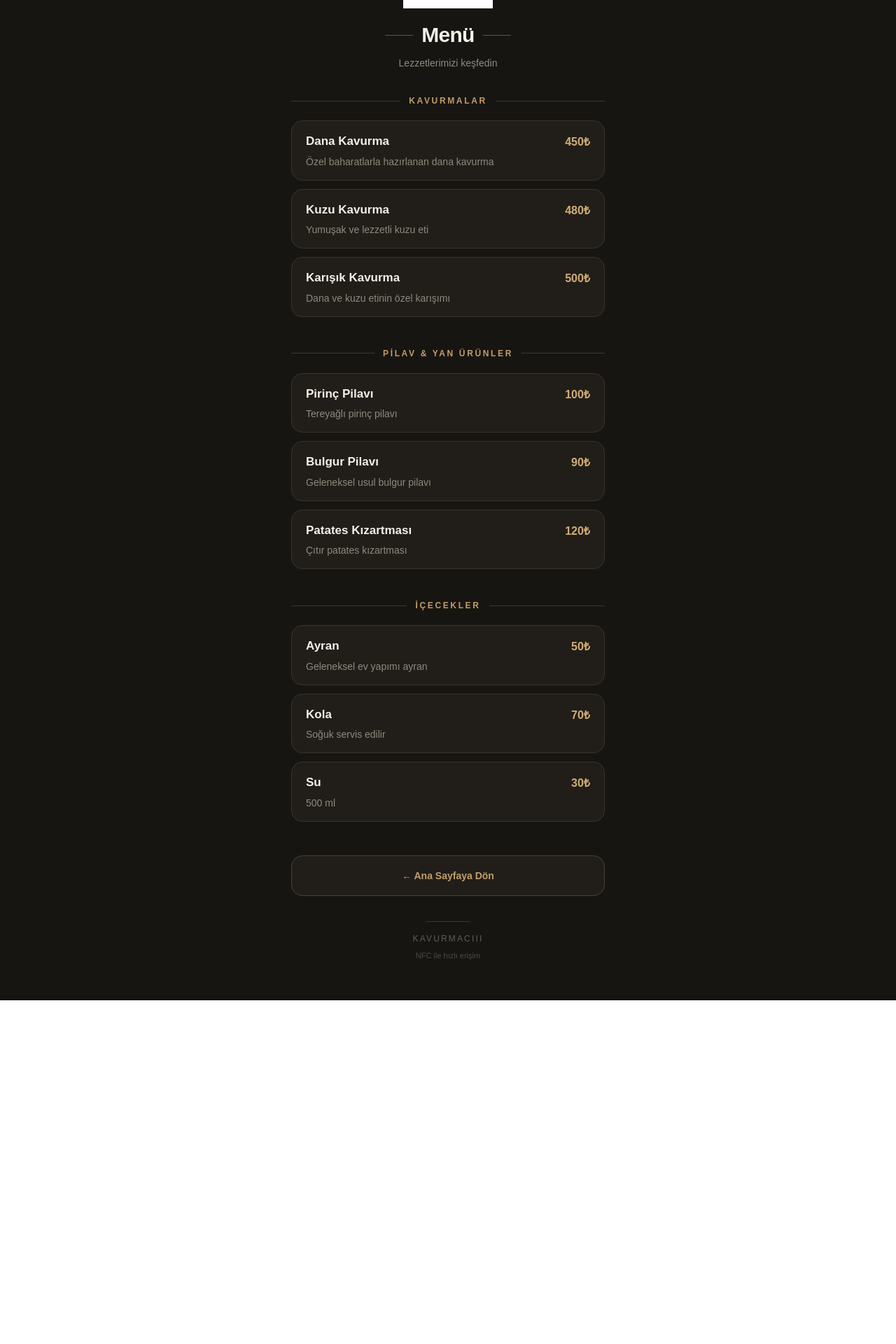
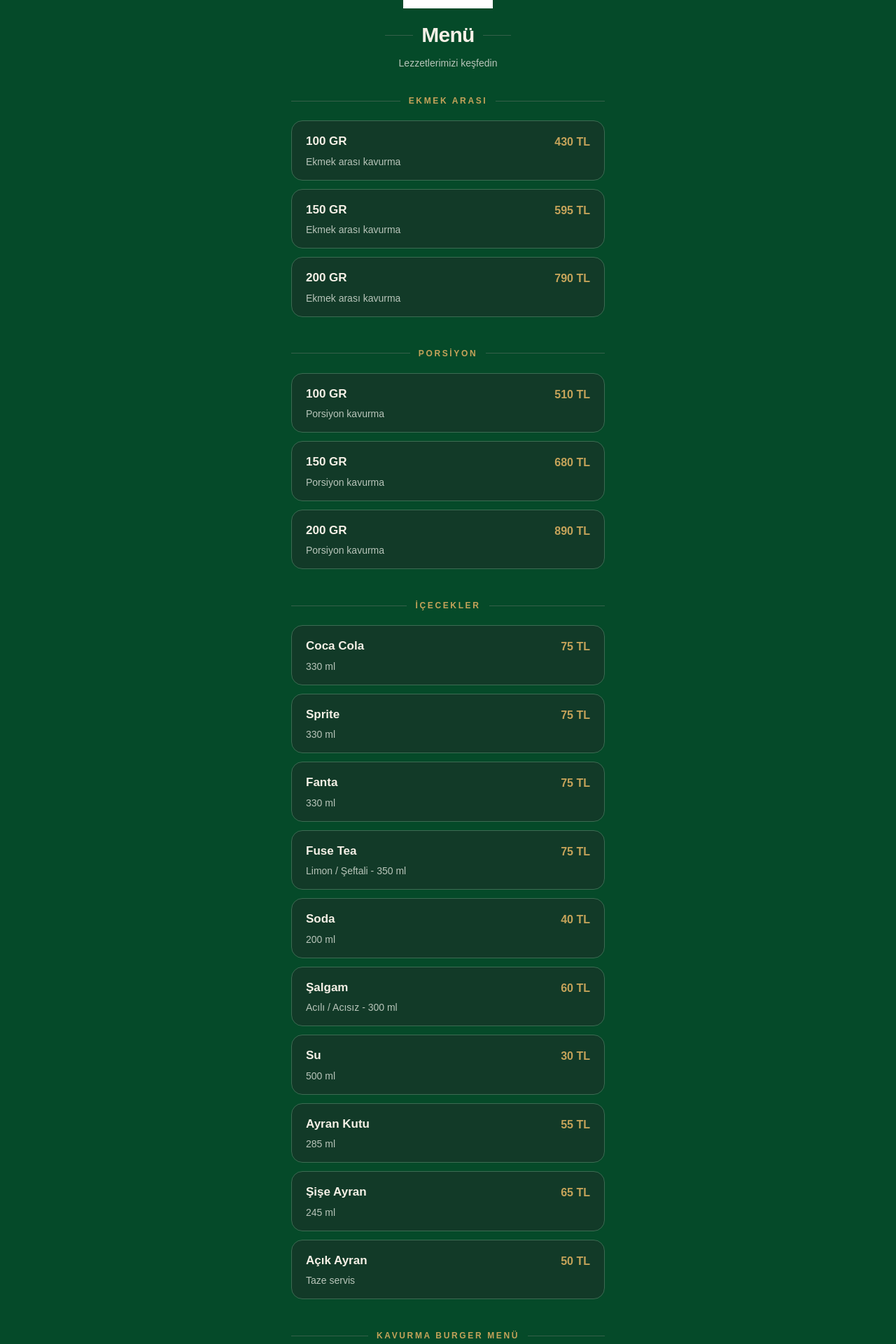
Before and after one commit to haktansengul/nfc-review-system, a Next.js app: page /n/Kavurmaciii/menu in a window 1280 px wide. Shown: the part 160-2080 px from the top of the page at 70% size. Before the commit the page ends 1589 px from the top, so only its background shows below. Built offline with nearby package versions, Linux system fonts and the light colour scheme.

Commit message:
Update Kavurmaciii design and menu

```diff
--- a/app/n/Kavurmaciii/menu/page.tsx
+++ b/app/n/Kavurmaciii/menu/page.tsx
@@ -1,61 +1,153 @@
 const menu = [
   {
-    category: "KAVURMALAR",
+    category: "EKMEK ARASI",
     items: [
       {
-        name: "Dana Kavurma",
-        description: "Özel baharatlarla hazırlanan dana kavurma",
-        price: "450₺",
+        name: "100 GR",
+        description: "Ekmek arası kavurma",
+        price: "430 TL",
       },
       {
-        name: "Kuzu Kavurma",
-        description: "Yumuşak ve lezzetli kuzu eti",
-        price: "480₺",
+        name: "150 GR",
+        description: "Ekmek arası kavurma",
+        price: "595 TL",
       },
       {
-        name: "Karışık Kavurma",
-        description: "Dana ve kuzu etinin özel karışımı",
-        price: "500₺",
+        name: "200 GR",
+        description: "Ekmek arası kavurma",
+        price: "790 TL",
       },
     ],
   },
+
   {
-    category: "PİLAV & YAN ÜRÜNLER",
+    category: "PORSİYON",
     items: [
       {
-        name: "Pirinç Pilavı",
-        description: "Tereyağlı pirinç pilavı",
-        price: "100₺",
+        name: "100 GR",
+        description: "Porsiyon kavurma",
+        price: "510 TL",
       },
       {
-        name: "Bulgur Pilavı",
-        description: "Geleneksel usul bulgur pilavı",
-        price: "90₺",
+        name: "150 GR",
+        description: "Porsiyon kavurma",
+        price: "680 TL",
       },
       {
-        name: "Patates Kızartması",
-        description: "Çıtır patates kızartması",
-        price: "120₺",
+        name: "200 GR",
+        description: "Porsiyon kavurma",
+        price: "890 TL",
       },
     ],
   },
+
   {
     category: "İÇECEKLER",
     items: [
       {
-        name: "Ayran",
-        description: "Geleneksel ev yapımı ayran",
-        price: "50₺",
+        name: "Coca Cola",
+        description: "330 ml",
+        price: "75 TL",
       },
       {
-        name: "Kola",
-        description: "Soğuk servis edilir",
-        price: "70₺",
+        name: "Sprite",
+        description: "330 ml",
+        price: "75 TL",
+      },
+      {
+        name: "Fanta",
+        description: "330 ml",
+        price: "75 TL",
+      },
+      {
+        name: "Fuse Tea",
+        description: "Limon / Şeftali - 350 ml",
+        price: "75 TL",
+      },
+      {
+        name: "Soda",
+        description: "200 ml",
+        price: "40 TL",
+      },
+      {
+        name: "Şalgam",
+        description: "Acılı / Acısız - 300 ml",
+        price: "60 TL",
       },
       {
         name: "Su",
         description: "500 ml",
-        price: "30₺",
+        price: "30 TL",
+      },
+      {
+        name: "Ayran Kutu",
+        description: "285 ml",
+        price: "55 TL",
+      },
+      {
+        name: "Şişe Ayran",
+        description: "245 ml",
+        price: "65 TL",
+      },
+      {
+        name: "Açık Ayran",
+        description: "Taze servis",
+        price: "50 TL",
+      },
+    ],
+  },
+
+  {
+    category: "KAVURMA BURGER MENÜ",
+    items: [
+      {
+        name: "110 GR",
+        description: "Kavurma burger menü",
+        price: "510 TL",
+      },
+    ],
+  },
+
+  {
+    category: "MENÜ KAMPANYALARI",
+    items: [
+      {
+        name: "Ekmek Arası Kavurma Menü",
+        description:
+          "Ekmek Arası Kavurma + Bol Meze + Turşu + İstediğin Soğuk İçecek + İstediğin Tatlı",
+        price: "499 TL",
+      },
+      {
+        name: "Kavurma Burger Tam Menü",
+        description:
+          "Kavurma Burger + Patates + Turşu + İstediğin Soğuk İçecek + İstediğin Tatlı",
+        price: "499 TL",
+      },
+    ],
+  },
+
+  {
+    category: "TATLILAR",
+    items: [
+      {
+        name: "Sütlaç",
+        description: "Geleneksel fırın sütlaç",
+        price: "120 TL",
+      },
+      {
+        name: "Baklava",
+        description: "Antep fıstıklı baklava",
+        price: "150 TL",
+      },
+      {
+        name: "Künefe",
+        description: "Sıcak ve çıtır künefe",
+        price: "180 TL",
+      },
+      {
+        name: "Katmer",
+        description: "Antep usulü katmer",
+        price: "170 TL",
       },
     ],
   },
@@ -64,7 +156,7 @@ const menu = [
 export default function MenuPage() {
   return (
     // ANA SAYFA ARKA PLAN RENGİ
-    <main className="min-h-screen bg-[#171512] px-5 py-8 text-[#f5f1e8]">
+    <main className="min-h-screen bg-[#054a29] px-5 py-8 text-[#F5F0E6]">
       <div className="mx-auto w-full max-w-md">
 
         {/* ÜST BÖLÜM */}
@@ -79,20 +171,20 @@ export default function MenuPage() {
           <div className="mt-5 flex items-center justify-center gap-3">
 
             {/* BAŞLIK YANLARINDAKİ ÇİZGİ RENGİ */}
-            <div className="h-px w-10 bg-[#6b5334]" />
+            <div className="h-px w-10 bg-[#356049]" />
 
             {/* MENÜ BAŞLIK YAZI RENGİ */}
-            <h1 className="text-3xl font-bold tracking-tight">
+            <h1 className="text-3xl font-bold tracking-tight text-[#F5F0E6]">
               Menü
             </h1>
 
             {/* BAŞLIK YANLARINDAKİ ÇİZGİ RENGİ */}
-            <div className="h-px w-10 bg-[#6b5334]" />
+            <div className="h-px w-10 bg-[#356049]" />
 
           </div>
 
           {/* ÜST AÇIKLAMA YAZI RENGİ */}
-          <p className="mt-3 text-sm text-[#918a7e]">
+          <p className="mt-3 text-sm text-[#B8C5BA]">
             Lezzetlerimizi keşfedin
           </p>
 
@@ -108,15 +200,15 @@ export default function MenuPage() {
               <div className="mb-5 flex items-center gap-3">
 
                 {/* KATEGORİ YAN ÇİZGİ RENGİ */}
-                <div className="h-px flex-1 bg-[#3d372f]" />
+                <div className="h-px flex-1 bg-[#356049]" />
 
                 {/* KATEGORİ BAŞLIK YAZI RENGİ */}
-                <h2 className="text-xs font-bold tracking-[0.22em] text-[#c19d69]">
+                <h2 className="text-xs font-bold tracking-[0.22em] text-[#C5A35A]">
                   {section.category}
                 </h2>
 
                 {/* KATEGORİ YAN ÇİZGİ RENGİ */}
-                <div className="h-px flex-1 bg-[#3d372f]" />
+                <div className="h-px flex-1 bg-[#356049]" />
 
               </div>
 
@@ -128,7 +220,7 @@ export default function MenuPage() {
                     key={item.name}
 
                     // ÜRÜN KUTUSU ARKA PLAN + KENARLIK + HOVER RENGİ
-                    className="rounded-2xl border border-[#39332b] bg-[#211e19] px-5 py-4 transition hover:border-[#665137]"
+                    className="rounded-2xl border border-[#3C6B52] bg-[#123A28] px-5 py-4 transition hover:border-[#C5A35A] hover:bg-[#1C5639]"
                   >
                     <div className="flex items-start justify-between gap-5">
 
@@ -136,12 +228,12 @@ export default function MenuPage() {
                       <div className="min-w-0">
 
                         {/* ÜRÜN ADI YAZI RENGİ */}
-                        <h3 className="text-[17px] font-semibold text-[#f4efe6]">
+                        <h3 className="text-[17px] font-semibold text-[#F5F0E6]">
                           {item.name}
                         </h3>
 
                         {/* ÜRÜN AÇIKLAMA YAZI RENGİ */}
-                        <p className="mt-1.5 text-sm leading-5 text-[#8f887d]">
+                        <p className="mt-1.5 text-sm leading-5 text-[#B8C5BA]">
                           {item.description}
                         </p>
 
@@ -151,7 +243,7 @@ export default function MenuPage() {
                       <div className="shrink-0 pt-0.5">
 
                         {/* FİYAT YAZI RENGİ */}
-                        <span className="text-[16px] font-bold text-[#d1ad76]">
+                        <span className="text-[16px] font-bold text-[#C5A35A]">
                           {item.price}
                         </span>
 
@@ -175,7 +267,7 @@ export default function MenuPage() {
             href="/n/Kavurmaciii"
 
             // GERİ DÖN BUTONU ARKA PLAN + KENARLIK + YAZI + HOVER
-            className="flex min-h-[58px] items-center justify-center rounded-2xl border border-[#4a4033] bg-[#211e19] text-sm font-semibold text-[#c19d69] transition hover:border-[#765c3a] hover:bg-[#28231d]"
+            className="flex min-h-[58px] items-center justify-center rounded-2xl border border-[#3C6B52] bg-[#123A28] text-sm font-semibold text-[#C5A35A] transition hover:border-[#C5A35A] hover:bg-[#1C5639]"
           >
             ← Ana Sayfaya Dön
           </a>
@@ -186,16 +278,21 @@ export default function MenuPage() {
         <footer className="pb-6 pt-9 text-center">
 
           {/* FOOTER ÇİZGİ RENGİ */}
-          <div className="mx-auto mb-4 h-px w-16 bg-[#3d372f]" />
+          <div className="mx-auto mb-4 h-px w-16 bg-[#356049]" />
 
           {/* FOOTER ANA YAZI RENGİ */}
-          <p className="text-xs tracking-[0.18em] text-[#625b51]">
+          <p className="text-xs tracking-[0.18em] text-[#789487]">
             KAVURMACIII
           </p>
 
           {/* FOOTER ALT YAZI RENGİ */}
-          <p className="mt-2 text-[11px] text-[#4f4a43]">
+          <p className="mt-2 text-[11px] text-[#62806A]">
             NFC ile hızlı erişim
+          </p>
+
+          {/* KDV BİLGİSİ */}
+          <p className="mt-3 text-[10px] text-[#62806A]">
+            Fiyatlarımız KDV dahildir.
           </p>
 
         </footer>
--- a/app/n/Kavurmaciii/page.tsx
+++ b/app/n/Kavurmaciii/page.tsx
@@ -1,7 +1,7 @@
 export default function BusinessPage() {
   return (
     // ANA SAYFA ARKA PLAN RENGİ
-    <main className="min-h-screen bg-[#006400] px-5 py-10 text-[#f5f1e8]">
+    <main className="min-h-screen bg-[#054a29] px-5 py-10 text-[#F5F0E6]">
       <div className="mx-auto w-full max-w-md">
 
         {/* LOGO / BAŞLIK */}
@@ -13,7 +13,7 @@ export default function BusinessPage() {
           />
 
           {/* ÜST AÇIKLAMA YAZI RENGİ */}
-          <p className="mt-3 text-sm tracking-[0.2em] text-[#b99a6a]">
+          <p className="mt-3 text-sm tracking-[0.2em] text-[#C5A35A]">
             LEZZETİN ADRESİ
           </p>
         </section>
@@ -26,31 +26,31 @@ export default function BusinessPage() {
             href="/n/Kavurmaciii/menu"
 
             // BUTON ARKA PLAN + KENARLIK + HOVER RENKLERİ
-            className="flex min-h-[78px] items-center justify-between rounded-2xl border border-[#4a4033] bg-[#211e19] px-6 transition hover:border-[#b99a6a] hover:bg-[#28231d]"
+            className="flex min-h-[78px] items-center justify-between rounded-2xl border border-[#3C6B52] bg-[#123A28] px-6 transition hover:border-[#C5A35A] hover:bg-[#1C5639]"
           >
             <div className="flex items-center gap-5">
 
               {/* BUTON İÇİNDEKİ İKON ARKA PLAN RENGİ */}
-              <div className="flex h-12 w-12 items-center justify-center rounded-xl bg-[#30291f] text-2xl">
+              <div className="flex h-12 w-12 items-center justify-center rounded-xl bg-[#28563E] text-2xl">
                 🍽️
               </div>
 
               <div>
 
                 {/* BUTON ANA YAZI RENGİ */}
-                <p className="text-lg font-bold">
+                <p className="text-lg font-bold text-[#F5F0E6]">
                   Menümüz
                 </p>
 
                 {/* BUTON ALT YAZI RENGİ */}
-                <p className="mt-1 text-sm text-[#9e9689]">
+                <p className="mt-1 text-sm text-[#B8C5BA]">
                   Lezzetlerimizi keşfedin
                 </p>
               </div>
             </div>
 
             {/* OK İŞARETİ RENGİ */}
-            <span className="text-xl text-[#b99a6a]">
+            <span className="text-xl text-[#C5A35A]">
               →
             </span>
           </a>
@@ -62,31 +62,31 @@ export default function BusinessPage() {
             rel="noopener noreferrer"
 
             // BUTON ARKA PLAN + KENARLIK + HOVER RENKLERİ
-            className="flex min-h-[78px] items-center justify-between rounded-2xl border border-[#4a4033] bg-[#211e19] px-6 transition hover:border-[#b99a6a] hover:bg-[#28231d]"
+            className="flex min-h-[78px] items-center justify-between rounded-2xl border border-[#3C6B52] bg-[#123A28] px-6 transition hover:border-[#C5A35A] hover:bg-[#1C5639]"
           >
             <div className="flex items-center gap-5">
 
               {/* İKON ARKA PLAN RENGİ */}
-              <div className="flex h-12 w-12 items-center justify-center rounded-xl bg-[#30291f] text-2xl">
+              <div className="flex h-12 w-12 items-center justify-center rounded-xl bg-[#28563E] text-2xl">
                 ◎
               </div>
 
               <div>
 
                 {/* BUTON ANA YAZI RENGİ */}
-                <p className="text-lg font-bold">
+                <p className="text-lg font-bold text-[#F5F0E6]">
                   Instagram
                 </p>
 
                 {/* BUTON ALT YAZI RENGİ */}
-                <p className="mt-1 text-sm text-[#9e9689]">
+                <p className="mt-1 text-sm text-[#B8C5BA]">
                   Bizi Instagram'da takip edin
                 </p>
               </div>
             </div>
 
             {/* OK İŞARETİ RENGİ */}
-            <span className="text-xl text-[#b99a6a]">
+            <span className="text-xl text-[#C5A35A]">
               →
             </span>
           </a>
@@ -98,31 +98,31 @@ export default function BusinessPage() {
             rel="noopener noreferrer"
 
             // BUTON ARKA PLAN + KENARLIK + HOVER RENKLERİ
-            className="flex min-h-[78px] items-center justify-between rounded-2xl border border-[#4a4033] bg-[#211e19] px-6 transition hover:border-[#b99a6a] hover:bg-[#28231d]"
+            className="flex min-h-[78px] items-center justify-between rounded-2xl border border-[#3C6B52] bg-[#123A28] px-6 transition hover:border-[#C5A35A] hover:bg-[#1C5639]"
           >
             <div className="flex items-center gap-5">
 
               {/* İKON ARKA PLAN RENGİ */}
-              <div className="flex h-12 w-12 items-center justify-center rounded-xl bg-[#30291f] text-2xl">
+              <div className="flex h-12 w-12 items-center justify-center rounded-xl bg-[#28563E] text-2xl">
                 ⭐
               </div>
 
               <div>
 
                 {/* BUTON ANA YAZI RENGİ */}
-                <p className="text-lg font-bold">
+                <p className="text-lg font-bold text-[#F5F0E6]">
                   Google'da Bizi Değerlendirin
                 </p>
 
                 {/* BUTON ALT YAZI RENGİ */}
-                <p className="mt-1 text-sm text-[#9e9689]">
+                <p className="mt-1 text-sm text-[#B8C5BA]">
                   Görüşünüz bizim için çok değerli
                 </p>
               </div>
             </div>
 
             {/* OK İŞARETİ RENGİ */}
-            <span className="text-xl text-[#b99a6a]">
+            <span className="text-xl text-[#C5A35A]">
               →
             </span>
           </a>
@@ -133,15 +133,15 @@ export default function BusinessPage() {
         <div className="my-10 flex items-center gap-4">
 
           {/* AYIRICI ÇİZGİ RENGİ */}
-          <div className="h-px flex-1 bg-[#3d372f]" />
+          <div className="h-px flex-1 bg-[#356049]" />
 
           {/* "İLETİŞİM" YAZI RENGİ */}
-          <span className="text-xs tracking-[0.25em] text-[#80786c]">
+          <span className="text-xs tracking-[0.25em] text-[#A8B8AA]">
             İLETİŞİM
           </span>
 
           {/* AYIRICI ÇİZGİ RENGİ */}
-          <div className="h-px flex-1 bg-[#3d372f]" />
+          <div className="h-px flex-1 bg-[#356049]" />
         </div>
 
         {/* TELEFON */}
@@ -150,24 +150,24 @@ export default function BusinessPage() {
           <a
             href="tel:+905553869191"
 
-            // İLETİŞİM KUTUSU ARKA PLAN + KENARLIK
-            className="flex min-h-[68px] items-center gap-4 rounded-2xl border border-[#3a342c] bg-[#211e19] px-5 transition hover:border-[#b99a6a]"
+            // İLETİŞİM KUTUSU ARKA PLAN + KENARLIK + HOVER
+            className="flex min-h-[68px] items-center gap-4 rounded-2xl border border-[#3C6B52] bg-[#123A28] px-5 transition hover:border-[#C5A35A] hover:bg-[#1C5639]"
           >
 
             {/* İKON ARKA PLAN RENGİ */}
-            <div className="flex h-11 w-11 items-center justify-center rounded-xl bg-[#30291f] text-xl">
+            <div className="flex h-11 w-11 items-center justify-center rounded-xl bg-[#28563E] text-xl">
               ☎
             </div>
 
             <div>
 
               {/* TELEFON YAZI RENGİ */}
-              <p className="text-base font-semibold">
+              <p className="text-base font-semibold text-[#F5F0E6]">
                 0555 386 91 91
               </p>
 
               {/* ALT YAZI RENGİ */}
-              <p className="mt-1 text-xs text-[#918a7e]">
+              <p className="mt-1 text-xs text-[#B8C5BA]">
                 Bizi arayın
               </p>
             </div>
@@ -177,24 +177,24 @@ export default function BusinessPage() {
           <a
             href="mailto:"
 
-            // İLETİŞİM KUTUSU ARKA PLAN + KENARLIK
-            className="flex min-h-[68px] items-center gap-4 rounded-2xl border border-[#3a342c] bg-[#211e19] px-5 transition hover:border-[#b99a6a]"
+            // İLETİŞİM KUTUSU ARKA PLAN + KENARLIK + HOVER
+            className="flex min-h-[68px] items-center gap-4 rounded-2xl border border-[#3C6B52] bg-[#123A28] px-5 transition hover:border-[#C5A35A] hover:bg-[#1C5639]"
           >
 
             {/* İKON ARKA PLAN RENGİ */}
-            <div className="flex h-11 w-11 items-center justify-center rounded-xl bg-[#30291f] text-xl">
+            <div className="flex h-11 w-11 items-center justify-center rounded-xl bg-[#28563E] text-xl">
               ✉
             </div>
 
             <div>
 
               {/* E-POSTA YAZI RENGİ */}
-              <p className="text-base font-semibold">
+              <p className="text-base font-semibold text-[#F5F0E6]">
                 E-posta
               </p>
 
               {/* ALT YAZI RENGİ */}
-              <p className="mt-1 text-xs text-[#918a7e]">
+              <p className="mt-1 text-xs text-[#B8C5BA]">
                 Bize ulaşın
               </p>
             </div>
@@ -206,12 +206,12 @@ export default function BusinessPage() {
         <footer className="pb-5 pt-12 text-center">
 
           {/* FOOTER ANA YAZI RENGİ */}
-          <p className="text-xs tracking-wide text-[#665f54]">
+          <p className="text-xs tracking-wide text-[#789487]">
             KAVURMACIII
           </p>
 
           {/* FOOTER ALT YAZI RENGİ */}
-          <p className="mt-2 text-[11px] text-[#514b43]">
+          <p className="mt-2 text-[11px] text-[#62806A]">
             NFC ile hızlı erişim
           </p>
 
```
